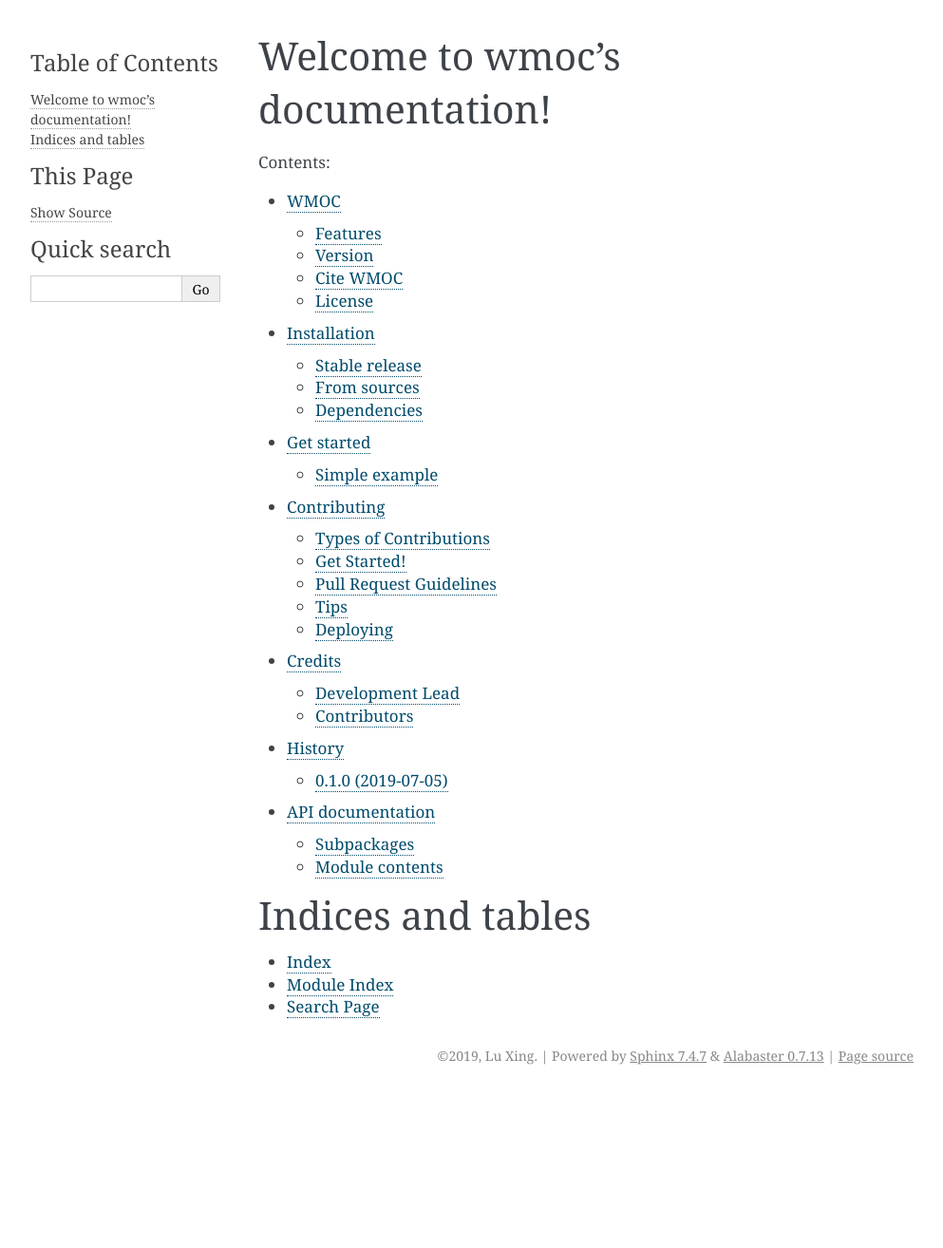
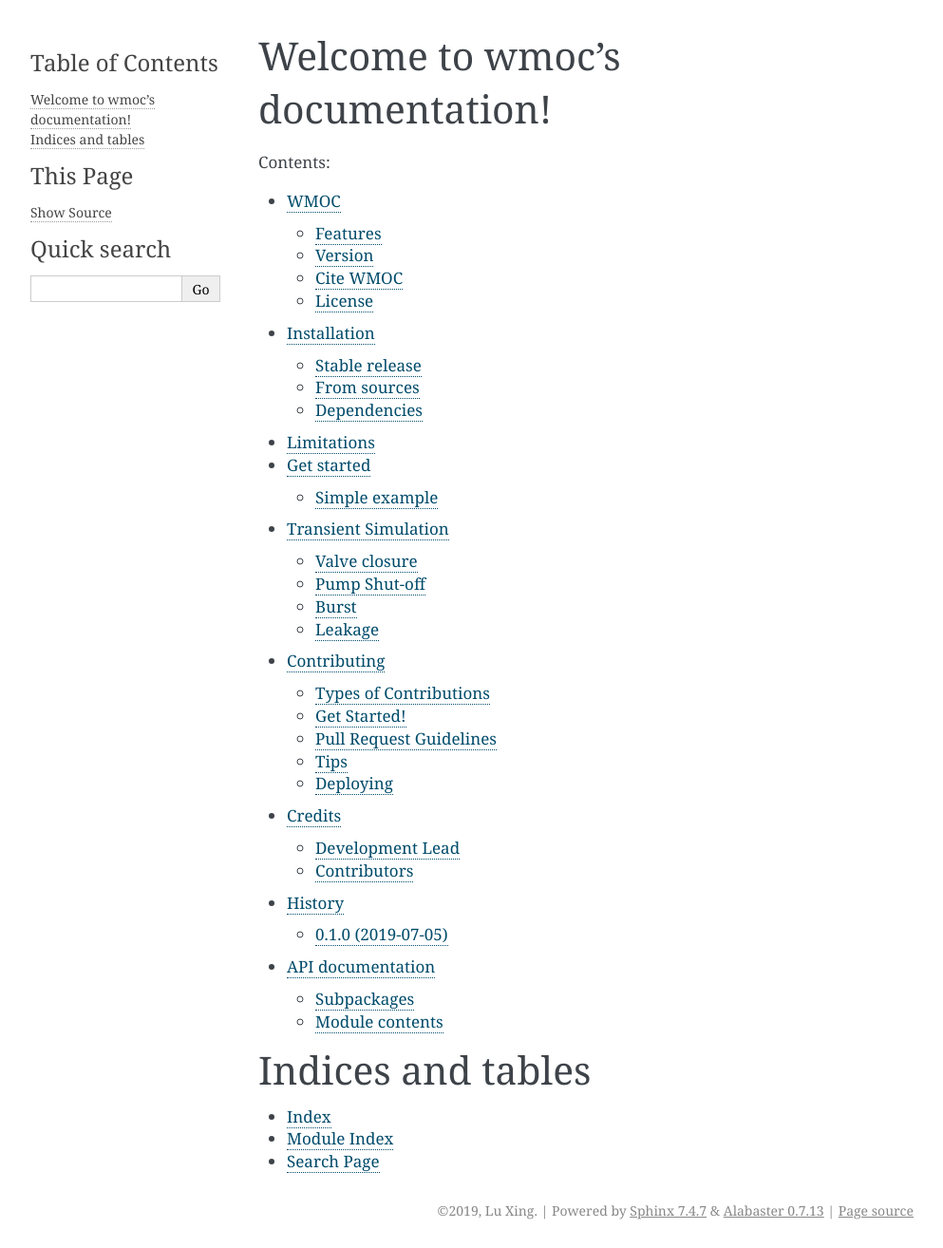
Before and after one commit to glorialulu/TSNet, a Sphinx documentation site: the page built from docs/index.rst, in a window 1280 px wide. Shown: the whole page at 95% size, without its empty margins (148-1141 px from the left). Built offline with Sphinx 7.4.7, drawn with Linux system fonts in a browser that asks for light colours; pages that are not in the unit, such as notebooks, are missing from menus; before the commit the page ends 1151 px from its top, so only the background shows below that.

Commit message:
docs updated

```diff
--- a/docs/index.rst
+++ b/docs/index.rst
@@ -7,7 +7,9 @@
 
    readme
    installation
+   limitations
    usage
+   simulation
    modules
    contributing
    authors
--- /dev/null
+++ b/docs/limitations.rst
@@ -0,0 +1,5 @@
+Limitations
+===========
+Current software limitations are noted:
+
+* pump start-up events can not be simulated
--- /dev/null
+++ b/docs/simulation.rst
@@ -0,0 +1,24 @@
+====================
+Transient Simulation
+====================
+
+
+Valve closure
+--------------
+Simulate valve closure
+
+
+Pump Shut-off
+------------
+simulate pump controlled shut-off
+
+
+
+Burst
+-----
+simulate pipe burst
+
+
+Leakage
+-------
+simulate leakage
```
